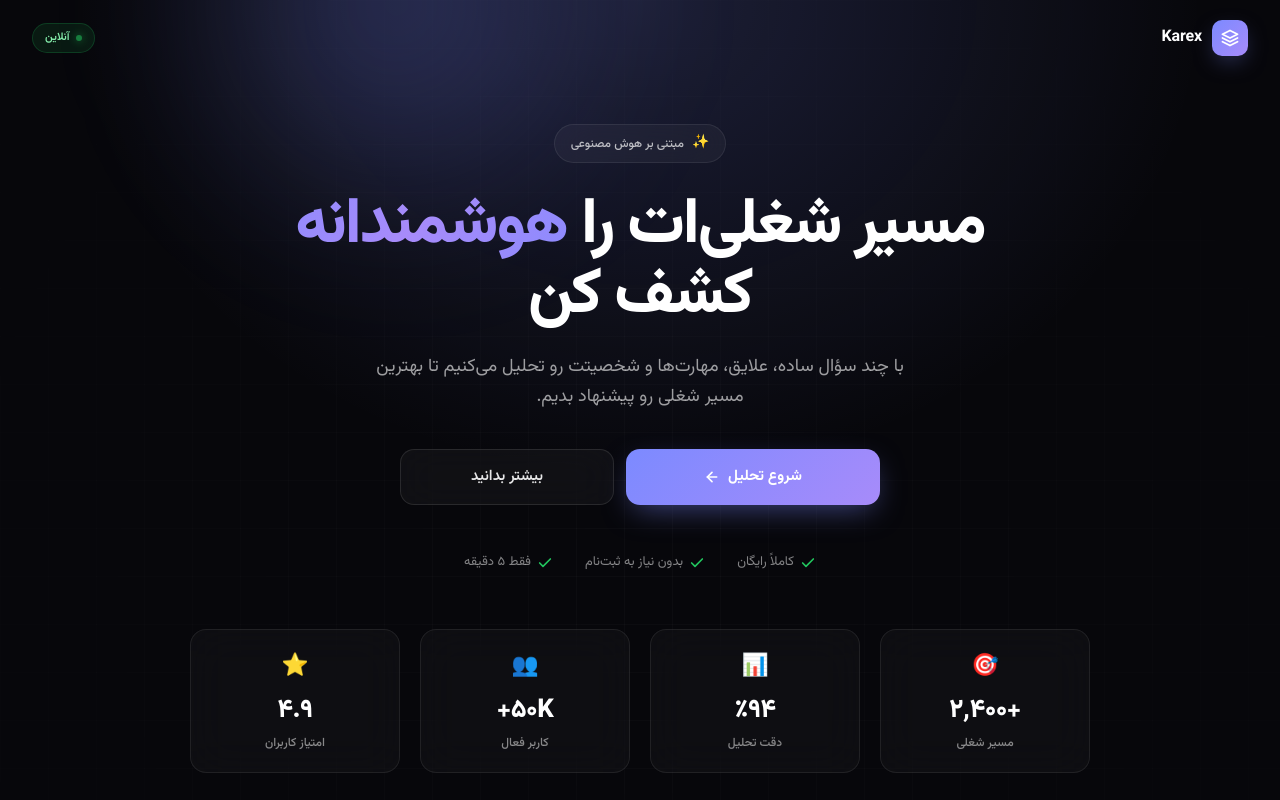
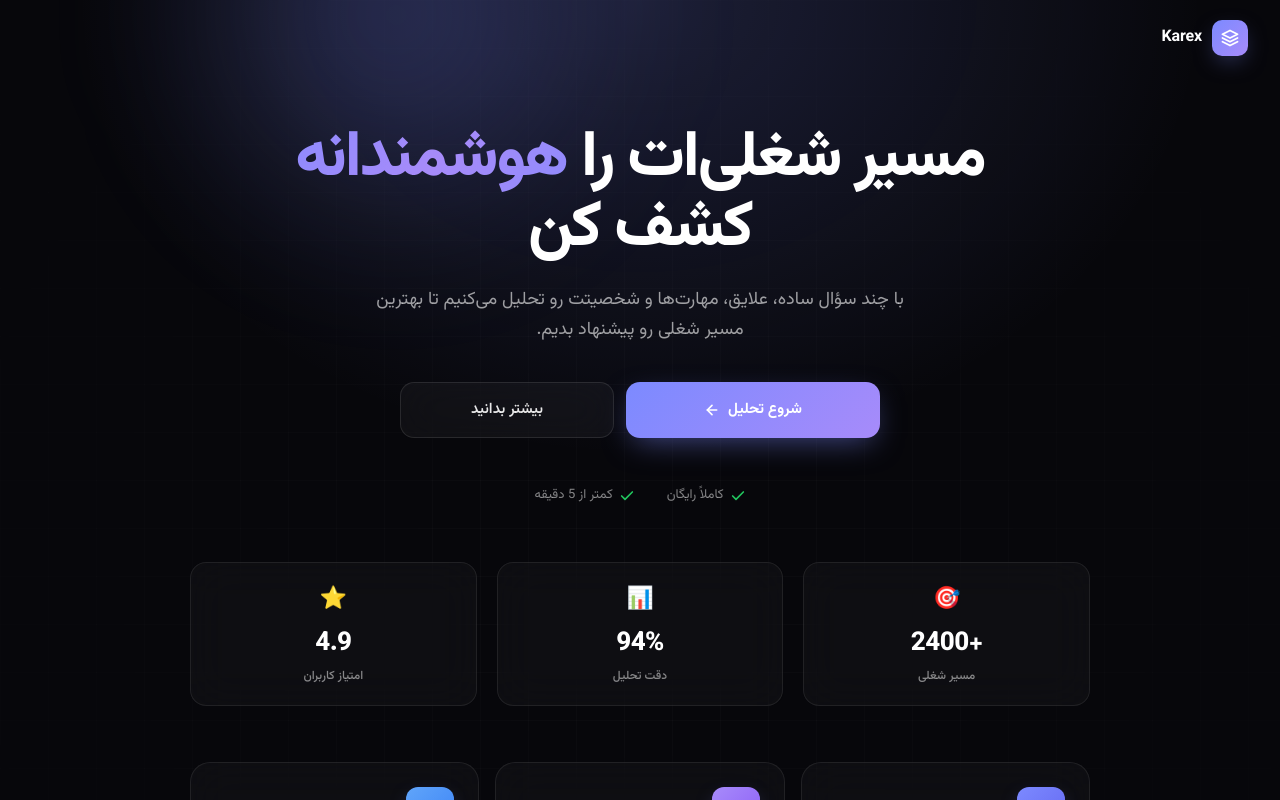
Before and after one commit to mahdysp/my-career-path, a Next.js app: page / in a window 1280 px wide. Shown: the top 800 px of the page. Built offline with nearby package versions, Linux system fonts and the light colour scheme.

Commit message:
update3 page

```diff
--- a/app/page.tsx
+++ b/app/page.tsx
@@ -178,30 +178,6 @@ export default function CareerHub() {
               Karex
             </span>
           </div>
-
-          <div
-            style={{
-              display: "flex",
-              alignItems: "center",
-              gap: 6,
-              padding: "6px 12px",
-              borderRadius: 999,
-              background: "rgba(34, 197, 94, 0.1)",
-              border: "1px solid rgba(34, 197, 94, 0.2)",
-            }}
-          >
-            <span
-              style={{
-                width: 6,
-                height: 6,
-                borderRadius: "50%",
-                background: "#22c55e",
-                boxShadow: "0 0 8px #22c55e",
-                animation: "pulse 2s ease-in-out infinite",
-              }}
-            />
-            <span style={{ fontSize: 11, color: "#86efac", fontWeight: 600 }}>آنلاین</span>
-          </div>
         </nav>
 
         {/* Main content */}
@@ -221,31 +197,6 @@ export default function CareerHub() {
             textAlign: "center",
           }}
         >
-          {/* Top badge */}
-          <div
-            style={{
-              opacity: mounted ? 1 : 0,
-              transform: mounted ? "translateY(0)" : "translateY(20px)",
-              transition: "all 0.6s cubic-bezier(0.16, 1, 0.3, 1)",
-              transitionDelay: "0.1s",
-              display: "inline-flex",
-              alignItems: "center",
-              gap: 8,
-              padding: "8px 16px",
-              borderRadius: 999,
-              background: "rgba(255,255,255,0.04)",
-              border: "1px solid rgba(255,255,255,0.08)",
-              backdropFilter: "blur(20px)",
-              WebkitBackdropFilter: "blur(20px)",
-              marginBottom: 28,
-            }}
-          >
-            <span style={{ fontSize: 14 }}>✨</span>
-            <span style={{ fontSize: 12, color: "rgba(255,255,255,0.7)", fontWeight: 500 }}>
-              مبتنی بر هوش مصنوعی
-            </span>
-          </div>
-
           {/* Headline */}
           <h1
             style={{
@@ -424,13 +375,7 @@ export default function CareerHub() {
               <svg width="16" height="16" viewBox="0 0 24 24" fill="none" stroke="#22c55e" strokeWidth="2.5" strokeLinecap="round" strokeLinejoin="round">
                 <path d="M20 6L9 17l-5-5" />
               </svg>
-              بدون نیاز به ثبت‌نام
-            </div>
-            <div style={{ display: "inline-flex", alignItems: "center", gap: 6 }}>
-              <svg width="16" height="16" viewBox="0 0 24 24" fill="none" stroke="#22c55e" strokeWidth="2.5" strokeLinecap="round" strokeLinejoin="round">
-                <path d="M20 6L9 17l-5-5" />
-              </svg>
-              فقط ۵ دقیقه
+              کمتر از 5 دقیقه
             </div>
           </div>
 
@@ -447,13 +392,13 @@ export default function CareerHub() {
               gridTemplateColumns: "repeat(auto-fit, minmax(160px, 1fr))",
               gap: "clamp(12px, 2vw, 20px)",
               marginBottom: 56,
+              justifyContent: "center",
             }}
           >
             {[
-              { value: "+۲٬۴۰۰", label: "مسیر شغلی", icon: "🎯" },
-              { value: "٪۹۴", label: "دقت تحلیل", icon: "📊" },
-              { value: "۵۰K+", label: "کاربر فعال", icon: "👥" },
-              { value: "۴.۹", label: "امتیاز کاربران", icon: "⭐" },
+              { value: "+2400", label: "مسیر شغلی", icon: "🎯" },
+              { value: "94%", label: "دقت تحلیل", icon: "📊" },
+              { value: "4.9", label: "امتیاز کاربران", icon: "⭐" },
             ].map((stat, i) => (
               <div
                 key={i}
@@ -625,7 +570,7 @@ export default function CareerHub() {
                 letterSpacing: "-0.02em",
               }}
             >
-              فقط در <span style={{ color: "#a78bfa" }}>۳ قدم</span> ساده
+              فقط در <span style={{ color: "#a78bfa" }}>3 قدم</span> ساده
             </h2>
 
             <div
@@ -637,9 +582,9 @@ export default function CareerHub() {
               }}
             >
               {[
-                { num: "۱", title: "پاسخ به سؤالات", desc: "به سؤالات کوتاه و هوشمند پاسخ بده" },
-                { num: "۲", title: "تحلیل هوشمند", desc: "هوش مصنوعی پاسخ‌هات رو تحلیل می‌کنه" },
-                { num: "۳", title: "دریافت نتیجه", desc: "بهترین مسیرهای شغلی رو ببین" },
+                { num: "1", title: "پاسخ به سؤالات", desc: "به سؤالات کوتاه و هوشمند پاسخ بده" },
+                { num: "2", title: "تحلیل هوشمند", desc: "هوش مصنوعی پاسخ‌هات رو تحلیل می‌کنه" },
+                { num: "3", title: "دریافت نتیجه", desc: "بهترین مسیرهای شغلی رو ببین" },
               ].map((step, i) => (
                 <div
                   key={i}
@@ -708,7 +653,7 @@ export default function CareerHub() {
           }}
         >
           <p style={{ fontSize: 12, color: "rgba(255,255,255,0.35)" }}>
-            ساخته شده با ❤️ توسط <span style={{ color: "rgba(255,255,255,0.6)", fontWeight: 600 }}>Karex</span>
+            created by nova
           </p>
         </footer>
       </main>
```
